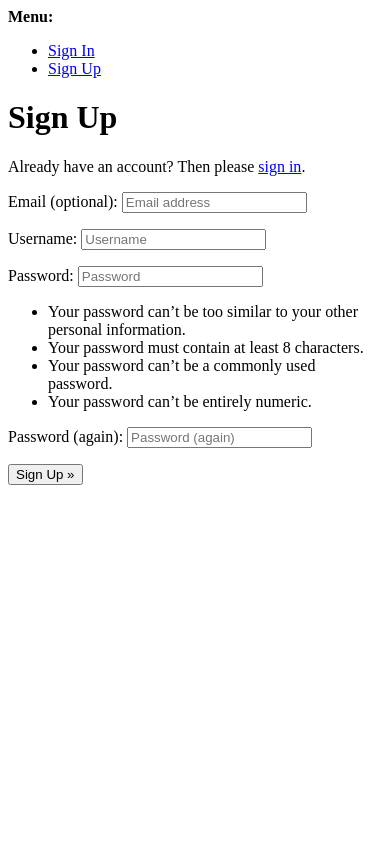
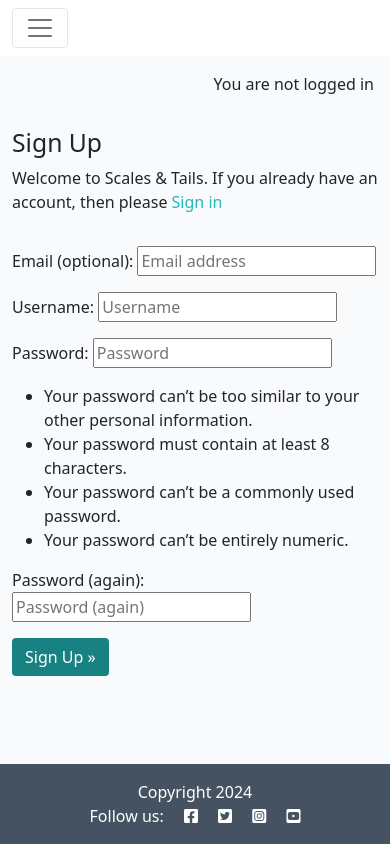
Before and after one commit to Elizabeth9-77/Scales-Tails-V2, a Django app: page /accounts/signup/ in a window 390 px wide. Run offline with Django 4.2, Linux system fonts and the light colour scheme.

Commit message:
ADD - Add basic style to signup.html

```diff
--- a/templates/account/signup.html
+++ b/templates/account/signup.html
@@ -1,21 +1,34 @@
-{% extends "account/base.html" %}
+{% extends "base.html" %}
 
 {% load i18n %}
 
 {% block head_title %}{% trans "Signup" %}{% endblock head_title %}
 
 {% block content %}
-<h1>{% trans "Sign Up" %}</h1>
+<div class="container">
+  <div class="row">
+    <div class="col-md-8 mt-3 offset-md-2">
+      <h2>{% trans "Sign Up" %}</h2>
 
-<p>{% blocktrans %}Already have an account? Then please <a href="{{ login_url }}">sign in</a>.{% endblocktrans %}</p>
-
-<form class="signup" id="signup_form" method="post" action="{% url 'account_signup' %}">
+      <p>{% blocktrans %}
+        Welcome to Scales & Tails.
+        If you already have an account, then please
+        <a class="link" href="{{ login_url }}">Sign in</a>
+      {% endblocktrans %}</p>
+    </div>
+  </div>
+  <div class="row">
+    <div class="col-md-8 mt-3 offset-md-2">
+      <form class="signup" id="signup_form" method="post" action="{% url 'account_signup' %}">
   {% csrf_token %}
   {{ form.as_p }}
   {% if redirect_field_value %}
   <input type="hidden" name="{{ redirect_field_name }}" value="{{ redirect_field_value }}" />
   {% endif %}
-  <button type="submit">{% trans "Sign Up" %} &raquo;</button>
-</form>
+  <button class="btn btn-signup right" type="submit">{% trans "Sign Up" %} &raquo;</button>
+      </form>
+    </div>
+  </div>
+</div>
 
 {% endblock content %}
--- a/templates/base.html
+++ b/templates/base.html
@@ -80,6 +80,11 @@
     </nav>
 
     <main class="flex-shrink-0 main-bg">
+        {% if user.is_authenticated %}
+        <p class="text-end m-3">You are logged in as {{user}}</p>
+        {% else %}
+        <p class="text-end m-3">You are not logged in</p>
+        {% endif %}
 
         {% block content %}
         <!-- Content Goes here -->
```
